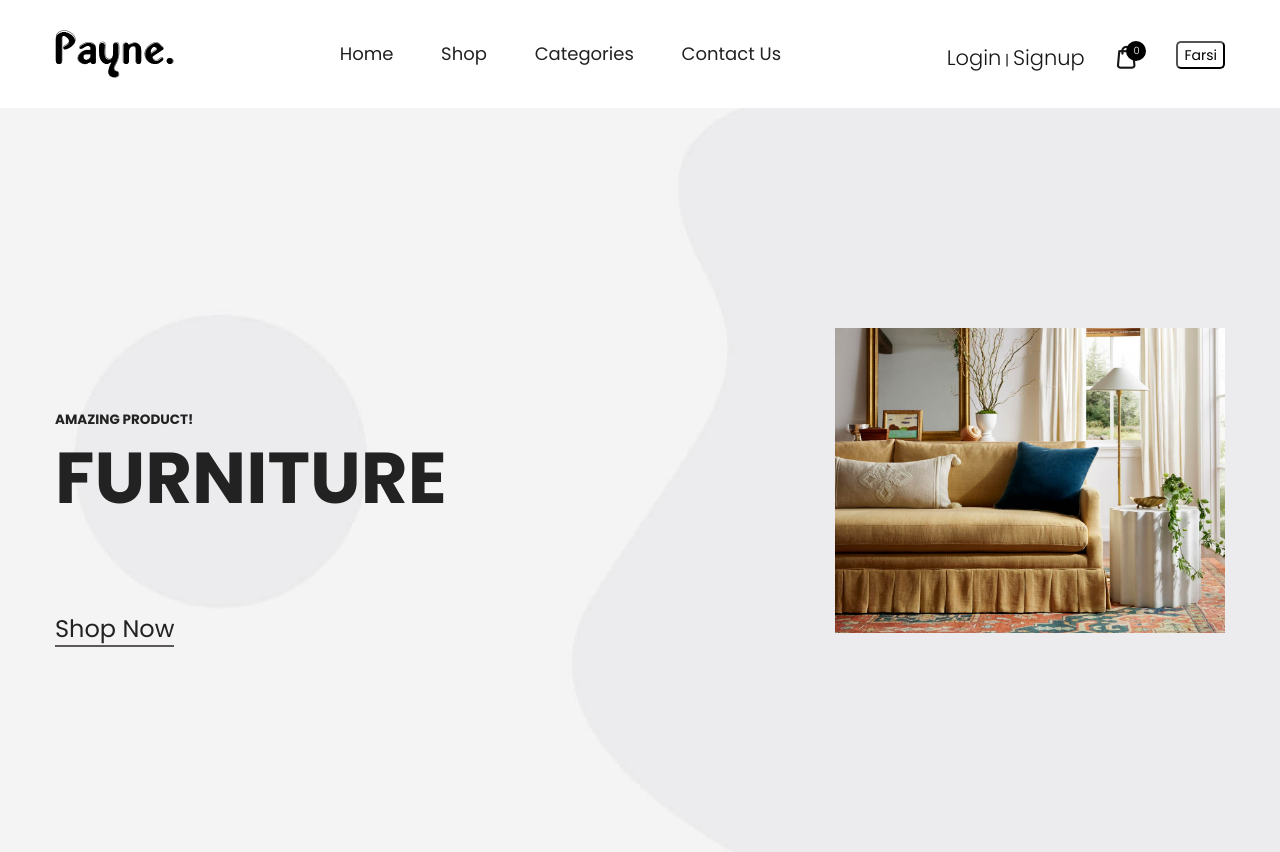
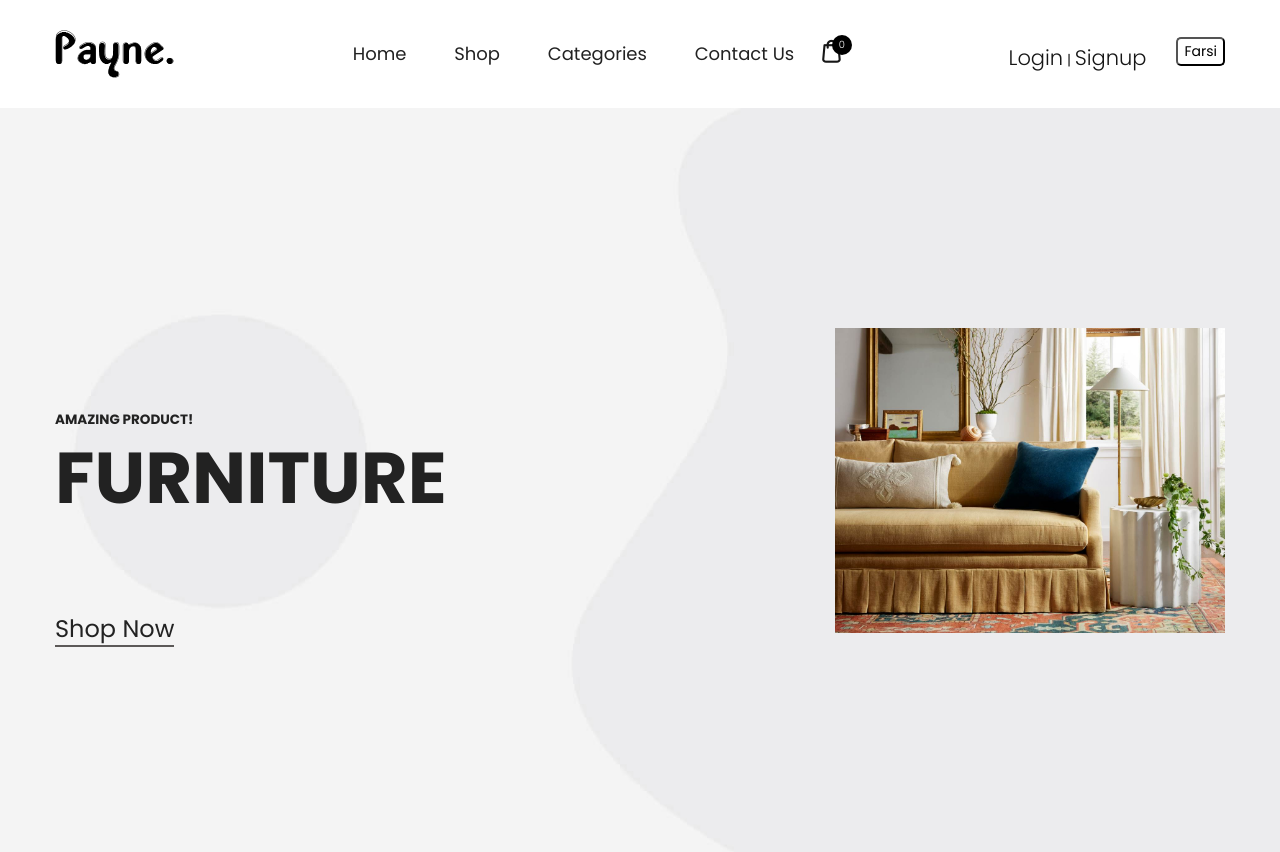
Before and after one commit to SoroushNajafi/shopping_online_3, a Django app: page /en/ in a window 1280 px wide. Shown: the top 852 px of the page. Run offline with Django 4.2, Linux system fonts and the light colour scheme; data that the repository does not hold is empty; parts of the project's set-up code (start-up, migrations or seed data) failed here and were passed over; some libraries are stand-ins or nearby versions.

Commit message:
navbar changed slightly

```diff
--- a/cart/templates/cart/cart_sidebar.html
+++ b/cart/templates/cart/cart_sidebar.html
@@ -15,7 +15,7 @@
                 <ul class="mini-cart__list">
                     {% for item in cart %}
                         <li class="mini-cart__product">
-                            <a href="#" class="mini-cart__product-remove">
+                            <a href="{% url 'cart:remove_from_cart' item.product_obj.id %}" class="mini-cart__product-remove">
                                 <i class="flaticon-cross"></i>
                             </a>
                             <div class="mini-cart__product-image">
--- a/cart/views.py
+++ b/cart/views.py
@@ -42,7 +42,7 @@ def remove_from_cart(request, product_id):
 
     cart.remove(product)
 
-    return redirect('cart:cart_detail')
+    return redirect(request.META.get('HTTP_REFERER') or 'cart:cart_detail')
 
 
 def clear_cart(request):
--- a/templates/_base.html
+++ b/templates/_base.html
@@ -119,6 +119,26 @@
                                 <li class="mainmenu__item">
                                     <a href="{% url 'contact_us' %}" class="mainmenu__link">{% trans 'Contact Us' %}</a>
                                 </li>
+                            <li class="mainmenu__item">
+                                    <a href="#miniCart" class="toolbar-btn js-toolbar">
+                                        <span class="mini-cart-btn__icon">
+                                            <i class="flaticon-bag"></i>
+                                        </span>
+                                <sup class="mini-cart-btn__count">
+                                    {{ cart|length }}
+                                </sup>
+                            </a>
+                                </li>
+{#                            <div class="toolbar-item mini-cart-btn mt-3">#}
+{#                            <a href="#miniCart" class="toolbar-btn js-toolbar">#}
+{#                                        <span class="mini-cart-btn__icon">#}
+{#                                            <i class="flaticon-bag"></i>#}
+{#                                        </span>#}
+{#                                <sup class="mini-cart-btn__count">#}
+{#                                    {{ cart|length }}#}
+{#                                </sup>#}
+{#                            </a>#}
+{#                        </div>#}
                             </ul>
                         </nav>
                     </div>
@@ -126,7 +146,7 @@
                         {% if user.is_authenticated %}
                             <div class="toolbar-item d-none d-lg-block">
                                 <div class="dropdown">
-                                    <button style="background-color: white; color: black" class="btn-shape-rounded mt-3" type="button"
+                                    <button style="background-color: white; color: black" class="btn-shape-rounded mt-2" type="button"
                                             data-bs-toggle="dropdown" aria-expanded="false">
                                         {% trans 'Welcome ' %}{{ user.username }} <i class="fa fa-angle-down"></i>
                                     </button>
@@ -161,16 +181,7 @@
                         {#                                <i class="flaticon-heart"></i>#}
                         {#                            </a>#}
                         {#                        </div>#}
-                        <div class="toolbar-item mini-cart-btn mt-3">
-                            <a href="#miniCart" class="toolbar-btn js-toolbar">
-                                        <span class="mini-cart-btn__icon">
-                                            <i class="flaticon-bag"></i>
-                                        </span>
-                                <sup class="mini-cart-btn__count">
-                                    {{ cart|length }}
-                                </sup>
-                            </a>
-                        </div>
+
                         <div class="btn-group">
 {#                            <button style="background-color:white;" class="btn-shape-rounded" data-bs-toggle="dropdown"#}
 {#                                    aria-expanded="false"><i class="fa fa-language" style="color:black;"></i>#}
@@ -180,9 +191,9 @@
                                 {% get_available_languages as LANGUAGES %}
                                 {% get_language_info_list for LANGUAGES as languages %}
                             {% if LANGUAGE_CODE == 'fa' %}
-                            <a href="/en{{ request.path|path_modifier }}"><button style="background-color: white" class="btn-shape-rounded mt-3">{% trans 'English' %}</button></a>
+                            <a href="/en{{ request.path|path_modifier }}"><button style="background-color: white" class="btn-shape-rounded mt-2">{% trans 'English' %}</button></a>
                                 {% else %}
-                                <a href="/fa{{ request.path|path_modifier }}"><button style="background-color: white" class="btn-shape-rounded mt-3">{% trans 'Farsi' %}</button></a>
+                                <a href="/fa{{ request.path|path_modifier }}"><button style="background-color: white" class="btn-shape-rounded mt-2">{% trans 'Farsi' %}</button></a>
                             {% endif %}
 {#                            <ul class="dropdown-menu">#}
 {#                                {% for language in languages %}#}
```
